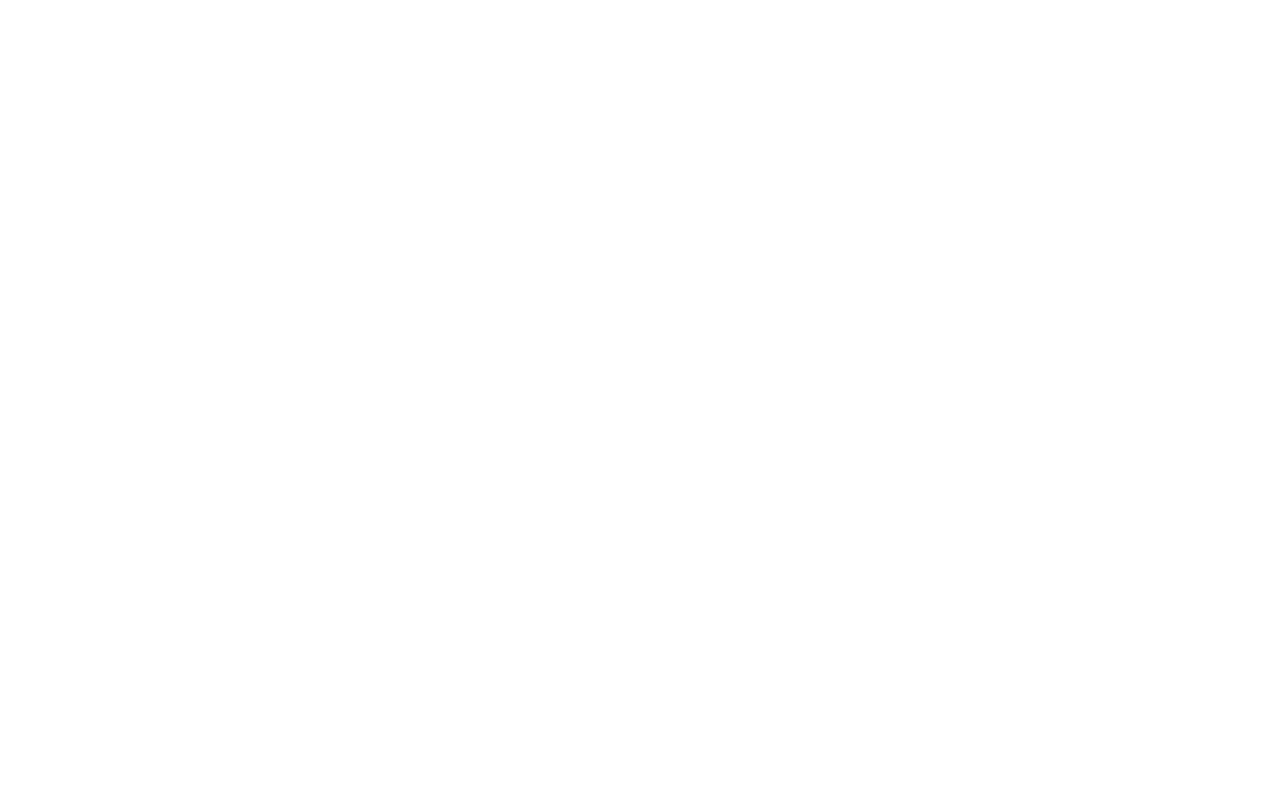
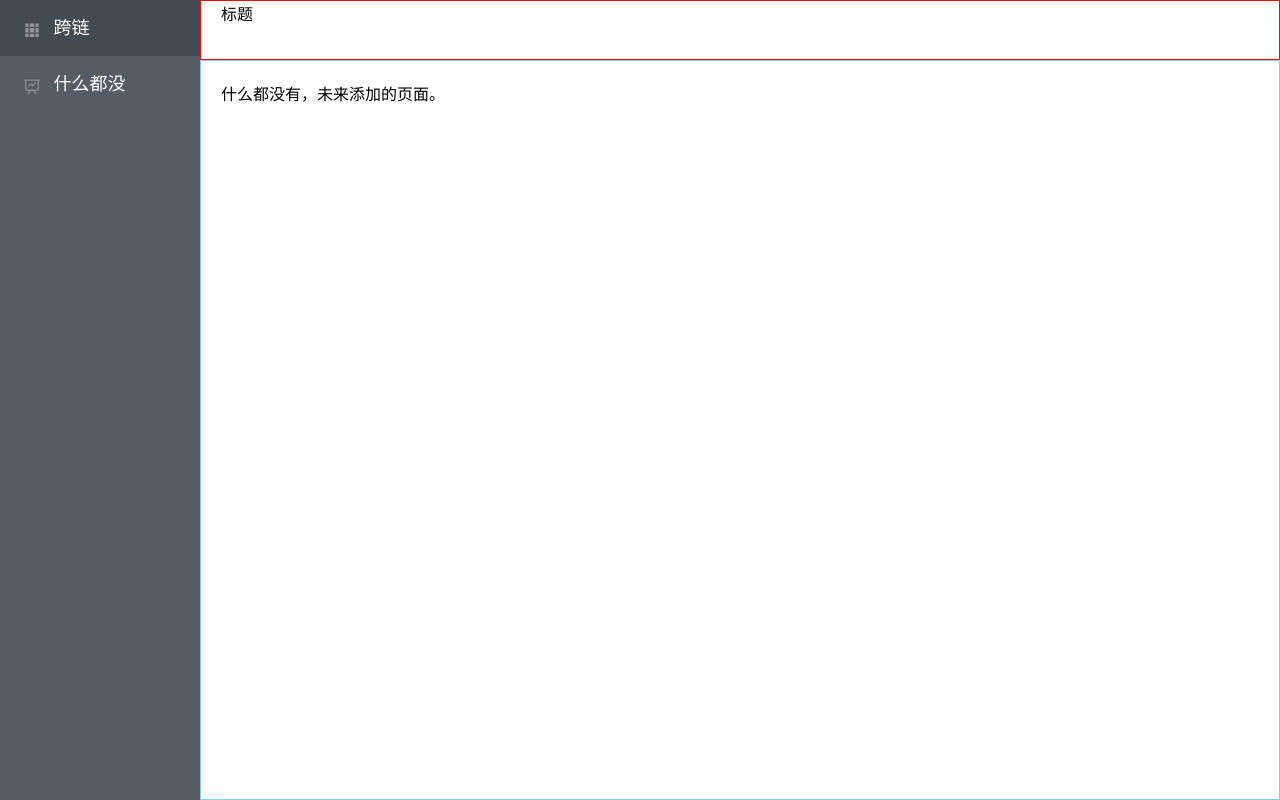
Before and after one commit to JeffShell/vw-line, a Vue app: page /nothing in a window 1280 px wide. Built offline with nearby package versions, Linux system fonts and the light colour scheme.

Commit message:
调整侧边栏CSS

```diff
--- /dev/null
+++ b/src/components/Header.vue
@@ -0,0 +1,4 @@
+<template>
+
+  <el-header>Header</el-header>
+</template>
--- a/src/components/Home/Aside.vue
+++ b/src/components/Home/Aside.vue
@@ -1,10 +1,20 @@
 <template>
-  <el-aside width="200px" style="background-color: rgb(238, 241, 246)">
+  <el-aside style="width: 200px">
     <el-menu
         default-active="1"
         unique-opened
-        router>
-      <el-menu-item index="/interblockchainshow">跨链</el-menu-item>
+        router
+        background-color="#545c64"
+        text-color="#fff"
+        active-text-color="#5486ca">
+      <el-menu-item index="/interblockchainshow">
+        <i class="el-icon-s-grid"></i>
+        跨链
+      </el-menu-item>
+      <el-menu-item index="/nothing">
+        <i class="el-icon-data-line"></i>
+        什么都没
+      </el-menu-item>
     </el-menu>
   </el-aside>
 </template>
@@ -17,12 +27,14 @@ export default {
 
 <style lang="scss" scoped>
 .el-aside {
-  color: #333;
-  border-right: 1px solid #d3dce6;
-  line-height: 200px;
   height: 100vh;
-  > span {
-    margin-right: auto;
+  border: 0;
+  background-color:#545c64;
+  > .el-menu {
+    border: 0;
+    > .el-menu-item {
+      font-size: 18px;
+    }
   }
 }
 </style>
--- a/src/router/index.js
+++ b/src/router/index.js
@@ -2,6 +2,7 @@ import Vue from 'vue'
 import VueRouter from 'vue-router'
 import Home from "@/views/Home.vue";
 import InterBlockchainShow from "@/views/InterBlockchainShow.vue";
+import Nothing from "@/views/Nothing.vue"
 
 Vue.use(VueRouter)
 
@@ -20,6 +21,10 @@ const routes = [
                 path: '/interblockchainshow',
                 component: InterBlockchainShow
             },
+            {
+                path: '/nothing',
+                component: Nothing
+            },
         ]
 
     }
--- a/src/views/Home.vue
+++ b/src/views/Home.vue
@@ -1,9 +1,9 @@
 <template>
   <div>
-    <el-container style="height: 500px; border: 1px solid #eee">
+    <el-container>
       <Aside/>
       <el-container>
-        <el-header>Header</el-header>
+        <el-header>标题</el-header>
         <el-main>
           <router-view />
         </el-main>
@@ -22,24 +22,15 @@ export default {
 </script>
 
 <style leng="scss">
-.el-header,
-.el-footer {
-  background-color: #b3c0d1;
-  color: #333;
-  text-align: center;
-  line-height: 60px;
+.el-header {
+  border: 1px solid red;
 }
 
 .el-aside {
-  background-color: #d3dce6;
-  color: #333;
-  text-align: center;
-  line-height: 200px;
+  /*border: 1px solid red;*/
 }
 
 .el-main {
-  background-color: #e9eef3;
-  color: #333;
-  text-align: center;
+  border: 1px solid skyblue;
 }
 </style>
--- /dev/null
+++ b/src/views/Nothing.vue
@@ -0,0 +1,15 @@
+<template>
+<div>
+  什么都没有，未来添加的页面。
+</div>
+</template>
+
+<script>
+export default {
+  name: "Noting.vue"
+}
+</script>
+
+<style scoped>
+
+</style>
```
